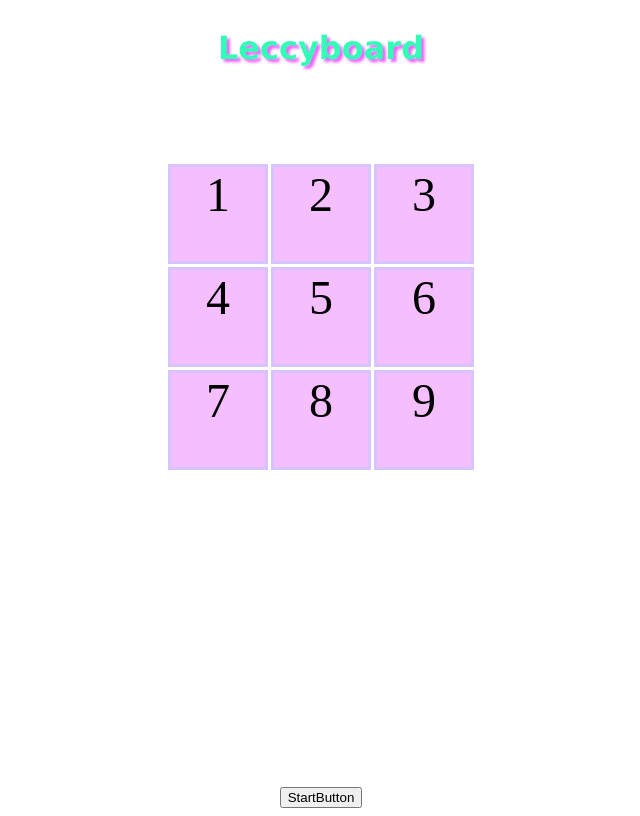
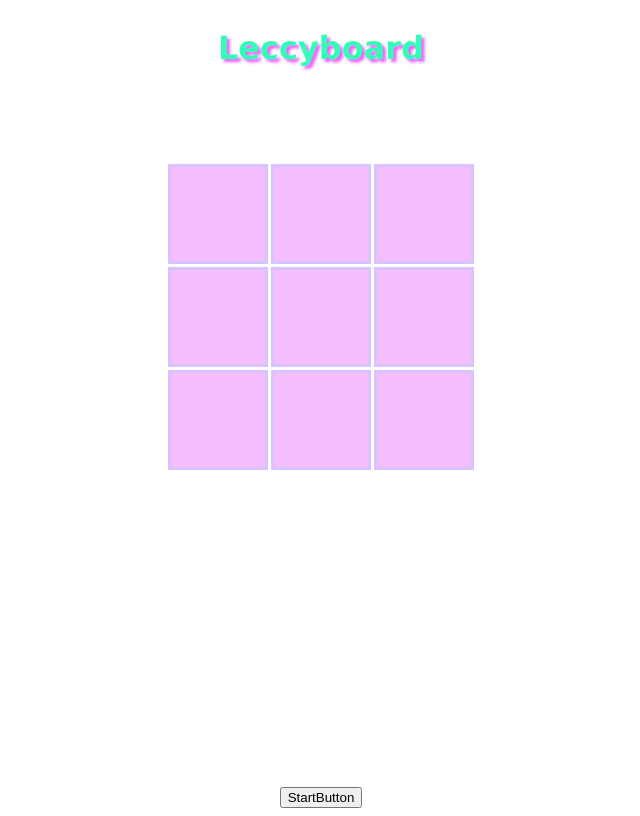
Before and after one commit to hevdevs/leccyboard, a React (Vite) app: page / in a window 1280 px wide. Shown: the whole page, without its empty margins (319-959 px from the left). Built offline with nearby package versions, Linux system fonts and the light colour scheme.

Commit message:
start testing sequence functionality

```diff
--- a/src/components/Buttoncard.jsx
+++ b/src/components/Buttoncard.jsx
@@ -1,11 +1,15 @@
 import React, {useState} from 'react'
 
-export const Buttoncard = ({ soundButton }) => {
+export const Buttoncard = ({ soundButton, setPlayerSequence }) => {
   const [isPlaying, setIsPlaying] = useState(false);
 
   const audio = new Audio(soundButton.link);
+
   const handleButtonPress = () => {
     setIsPlaying(true)
+    setPlayerSequence((currSequence) => {
+      return [...currSequence, soundButton.id]
+    });
     audio.play()
     setTimeout(() => {
       setIsPlaying(false)
@@ -13,6 +17,6 @@ export const Buttoncard = ({ soundButton }) => {
   }
 
   return (
-    <div className={isPlaying ? 'button--card--active' : 'button--card'} onClick={handleButtonPress}>{soundButton.id}</div>
+    <div id={soundButton.id} className={isPlaying ? 'button--card--active' : 'button--card'} onClick={handleButtonPress}></div>
   )
 }
--- a/src/components/Soundboard.jsx
+++ b/src/components/Soundboard.jsx
@@ -1,14 +1,24 @@
-import React from 'react';
+import React, { useState } from 'react';
 import { Buttoncard } from './Buttoncard';
 import StartButton from './StartButton';
 
 export const Soundboard = () => {
+	const [sequenceLength, setSequenceLength] = useState(1);
+	const [gameStarted, setGameStarted] = useState(false);
+	const [simonSequence, setSimonSequence] = useState([0, 7, 4])
+	const [playerSequence, setPlayerSequence] = useState([])
 
 	const soundButtons = [
 		{
+			id: 0,
+			description: '',
+			link: 'https://s3.amazonaws.com/freecodecamp/drums/Dsc_Oh.mp3',
+			order: null,
+		},
+		{
 			id: 1,
 			description: '',
-			link: 'https://s3.amazonaws.com/freecodecamp/drums/Dsc_Oh.mp3',
+			link: 'https://s3.amazonaws.com/freecodecamp/drums/Brk_Snr.mp3',
 			order: null,
 		},
 		{
@@ -52,14 +62,27 @@ export const Soundboard = () => {
 			description: '',
 			link: 'https://s3.amazonaws.com/freecodecamp/drums/Dry_Ohh.mp3',
 			order: null,
-		},
-		{
-			id: 9,
-			description: '',
-			link: 'https://s3.amazonaws.com/freecodecamp/drums/Brk_Snr.mp3',
-			order: null,
-		},
+		}
 	];
+
+	const runButtonSequence = () => {
+		// gameStarted === TRUE then we want to have a random button light up and play noise
+		simonSequence.forEach((num, i) => {
+			setTimeout(() => {
+				const button = document.getElementById(num)
+				button.classList.add('button--card--active');
+				const currButton = soundButtons[num]
+				const audio = new Audio(currButton.link)
+				audio.play()
+				console.log('ee', currButton.id)
+				setTimeout(() => {
+					button.classList.remove('button--card--active');
+				}, 100)
+			}, 300 * i)
+		})
+		// need to track which button was played (in state array?)
+		// need array of buttons the player presses after sequence ends
+	}
 
 	return (
 		<>
@@ -68,10 +91,17 @@ export const Soundboard = () => {
 					<Buttoncard
 						key={soundButton.id}
 						soundButton={soundButton}
+						setPlayerSequence={setPlayerSequence}
 					/>
 				))}
 			</div>
-			<StartButton />
+			<StartButton
+				setGameStarted={setGameStarted}
+				runButtonSequence={runButtonSequence}
+				gameStarted={gameStarted}
+				playerSequence={playerSequence}
+				simonSequence={simonSequence}
+			/>
 		</>
 	);
 };
--- a/src/components/StartButton.jsx
+++ b/src/components/StartButton.jsx
@@ -1,10 +1,12 @@
 import React from 'react';
 
-const StartButton = ({ setGameStarted }) => {
+const StartButton = ({ setGameStarted, runButtonSequence, gameStarted, playerSequence, simonSequence }) => {
 	return (
-		<button
+        <button
+            disabled={gameStarted && playerSequence.length !== simonSequence.length ? true : false}
 			onClick={() => {
-				setGameStarted(true);
+                setGameStarted(true);
+                runButtonSequence()
 			}}
 		>
 			StartButton
```
